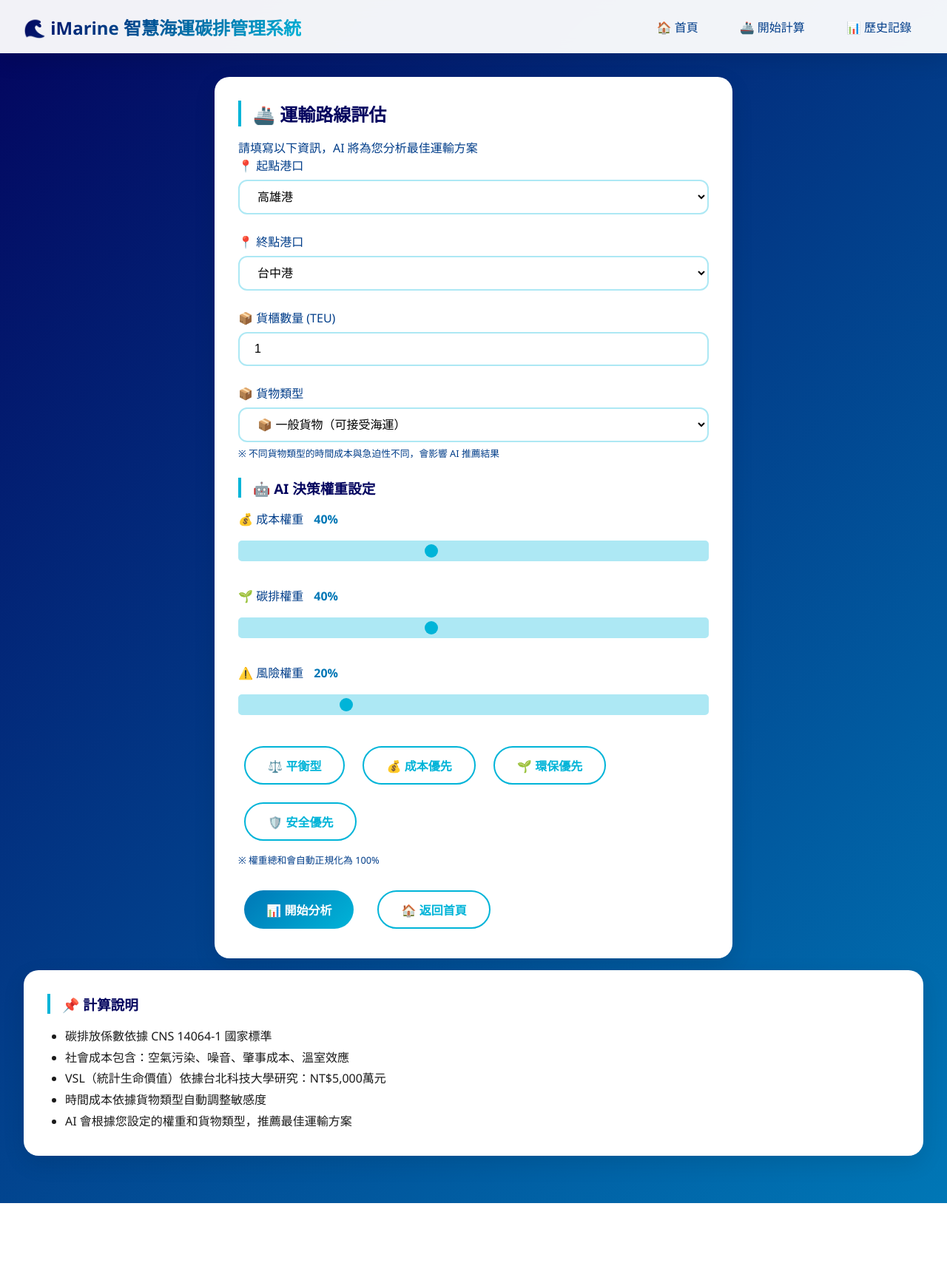
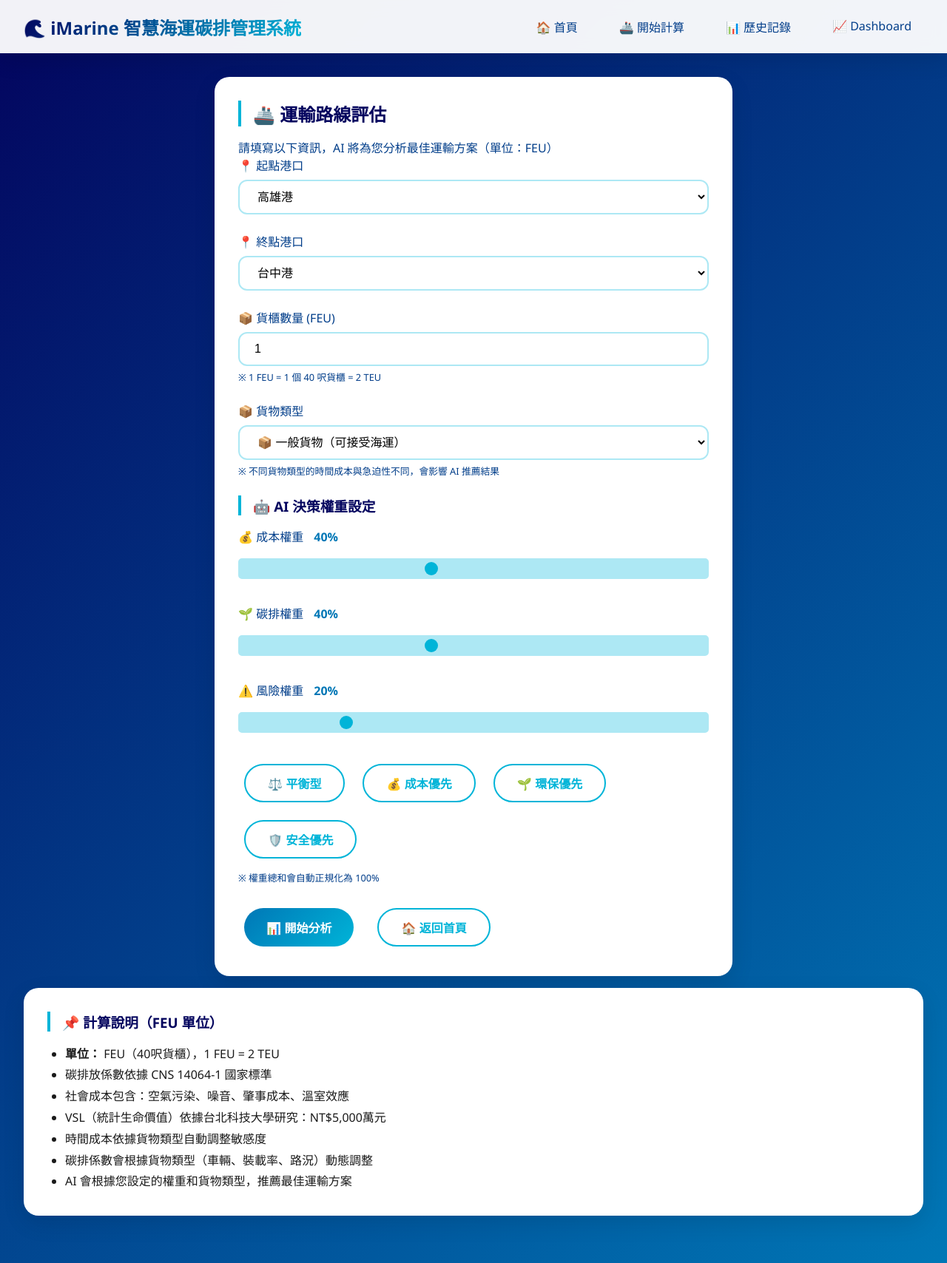
Before and after one commit to c114189130/imarine-carbon-app, a Flask app: page /input in a window 1280 px wide. Shown: the whole page at 74% size. Before the commit the page ends 1627 px from the top, so only its background shows below. Run offline with Flask 3, Linux system fonts and the light colour scheme.

Commit message:
Update to FEU unit with dynamic emission factors

```diff
--- a/templates/input.html
+++ b/templates/input.html
@@ -13,13 +13,14 @@
             <a href="/">🏠 首頁</a>
             <a href="/input">🚢 開始計算</a>
             <a href="/history_page">📊 歷史記錄</a>
+            <a href="/dashboard">📈 Dashboard</a>
         </div>
     </nav>
 
     <div class="container">
         <div class="card" style="max-width:700px; margin:0 auto">
             <h2>🚢 運輸路線評估</h2>
-            <p style="color:var(--french-blue)">請填寫以下資訊，AI 將為您分析最佳運輸方案</p>
+            <p style="color:var(--french-blue)">請填寫以下資訊，AI 將為您分析最佳運輸方案（單位：FEU）</p>
 
             <div class="form-group">
                 <label>📍 起點港口</label>
@@ -44,8 +45,11 @@
             </div>
 
             <div class="form-group">
-                <label>📦 貨櫃數量 (TEU)</label>
-                <input type="number" id="containers" placeholder="請輸入貨櫃數量" min="1" value="1">
+                <label>📦 貨櫃數量 (FEU)</label>
+                <input type="number" id="containers" placeholder="請輸入貨櫃數量（40呎櫃）" min="1" value="1">
+                <p style="font-size:0.8rem; color:var(--french-blue); margin-top:0.3rem">
+                    ※ 1 FEU = 1 個 40 呎貨櫃 = 2 TEU
+                </p>
             </div>
 
             <div class="form-group">
@@ -96,12 +100,14 @@
         </div>
 
         <div class="card" style="margin-top:1rem">
-            <h3>📌 計算說明</h3>
+            <h3>📌 計算說明（FEU 單位）</h3>
             <ul style="margin-left:1.5rem; line-height:1.8">
+                <li><strong>單位：</strong> FEU（40呎貨櫃），1 FEU = 2 TEU</li>
                 <li>碳排放係數依據 CNS 14064-1 國家標準</li>
                 <li>社會成本包含：空氣污染、噪音、肇事成本、溫室效應</li>
                 <li>VSL（統計生命價值）依據台北科技大學研究：NT$5,000萬元</li>
                 <li>時間成本依據貨物類型自動調整敏感度</li>
+                <li>碳排係數會根據貨物類型（車輛、裝載率、路況）動態調整</li>
                 <li>AI 會根據您設定的權重和貨物類型，推薦最佳運輸方案</li>
             </ul>
         </div>
```
